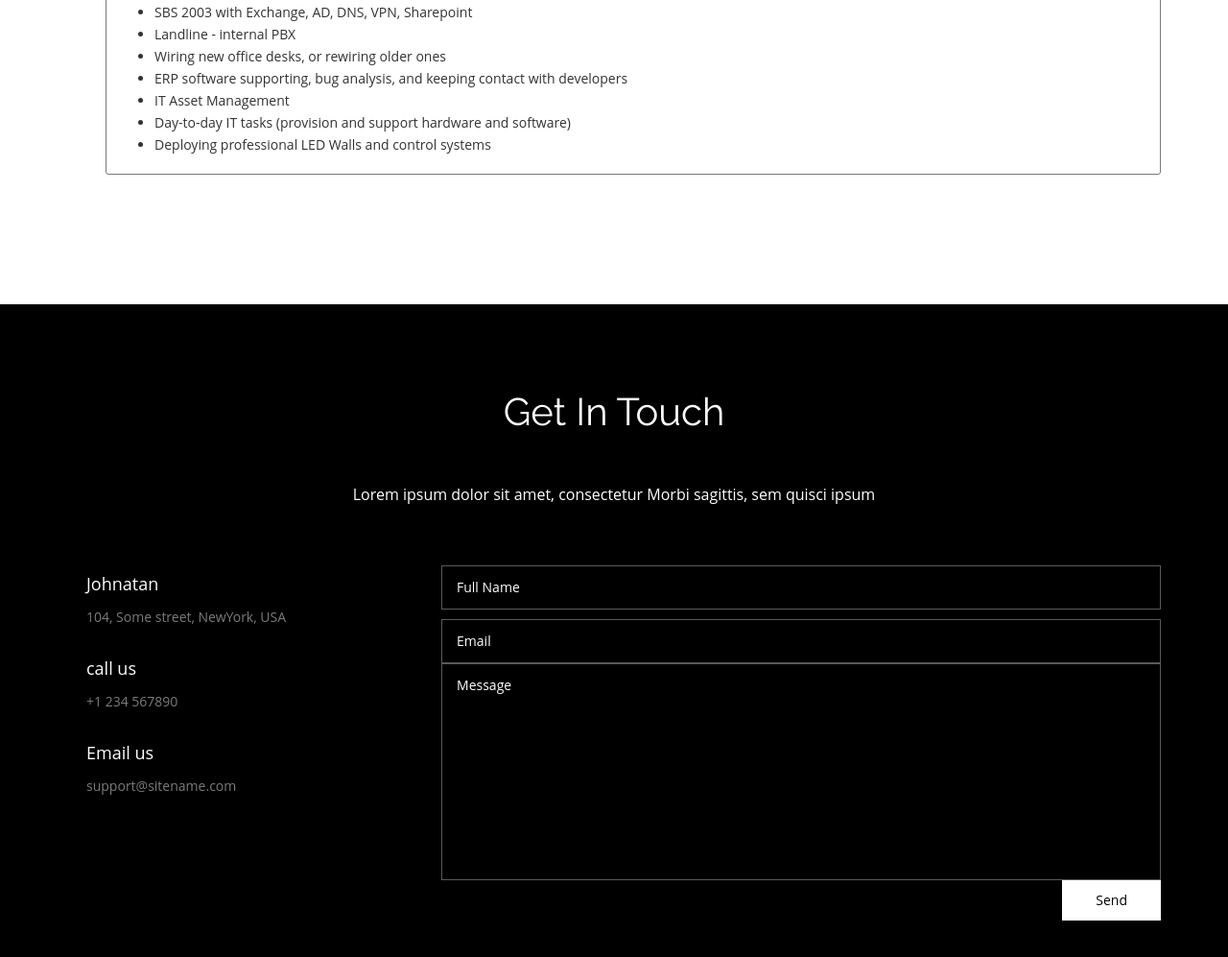
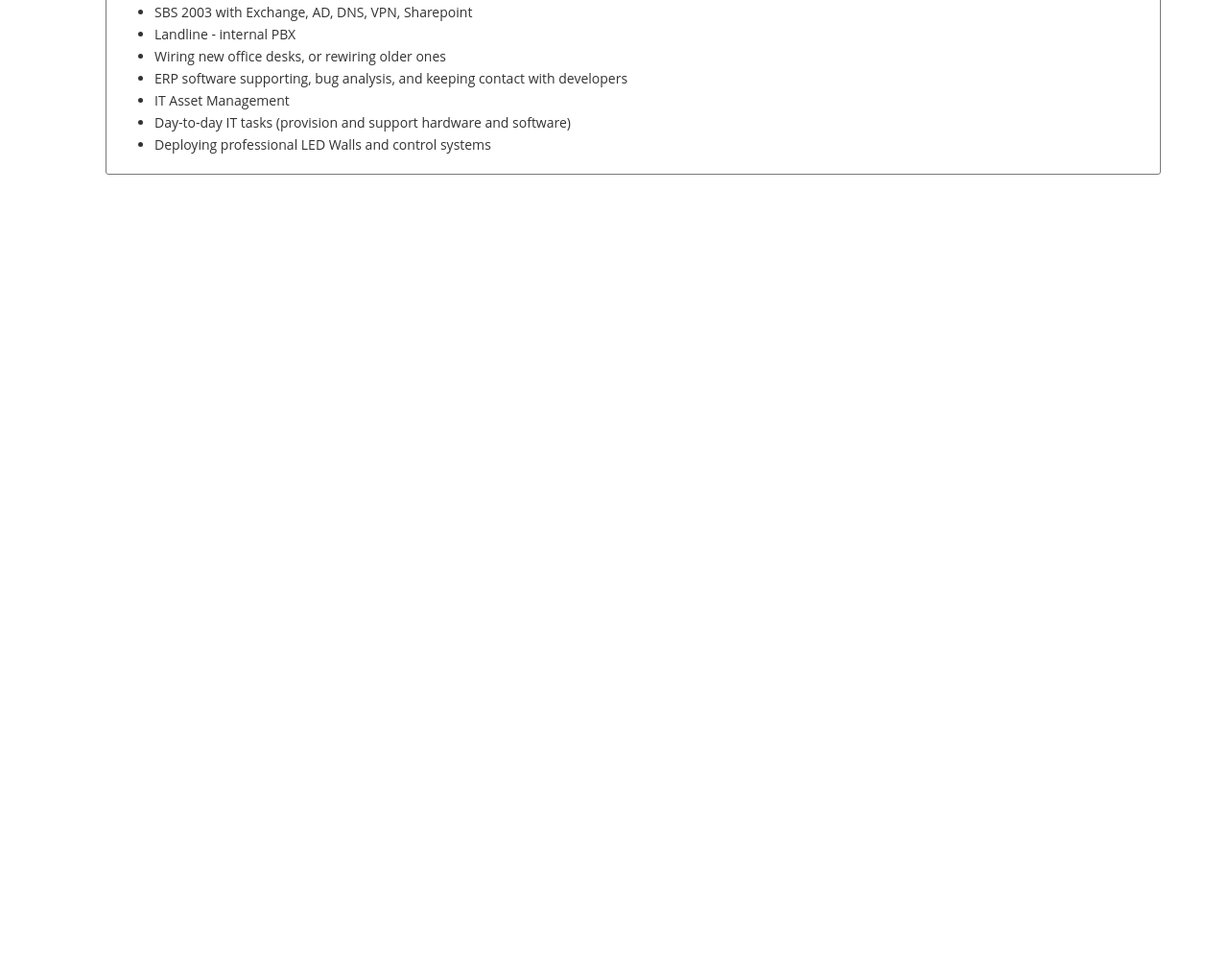
Before and after one commit to mdanidl/mdanidl.github.io, a plain HTML site: page index.html in a window 1280 px wide. Shown: the part 3612-4609 px from the top of the page at 96% size. After the commit the page ends 3929 px from the top, so only its background shows below. Drawn offline with Linux system fonts and the light colour scheme.

Commit message:
couple of fixes

```diff
--- a/index.html
+++ b/index.html
@@ -424,70 +424,6 @@
 </div>
 </section>
 
-<!--Footer-->
-<footer class="footer_wrapper" id="contact">
-  <div class="container">
-    <section class="page_section contact" id="contact">
-      <div class="contact_section">
-        <h2>Get In Touch</h2>
-	<h6>Lorem ipsum dolor sit amet, consectetur Morbi sagittis, sem quisci ipsum</h6>
-
-      </div>
-      <div class="row">
-        <div class="col-lg-4 wow fadeInLeft">
-			<div class="contact_info">
-				<div class="detail">
-					<h4>Johnatan</h4>
-					<p>104, Some street, NewYork, USA</p>
-				</div>
-				<div class="detail">
-					<h4>call us</h4>
-					<p>+1 234 567890</p>
-				</div>
-				<div class="detail">
-					<h4>Email us</h4>
-					<p>support@sitename.com</p>
-				</div>
-			</div>
-        </div>
-        <div class="col-lg-8 wow fadeInLeft delay-06s">
-         	  <!--NOTE: Update your email Id in "contact_me.php" file in order to receive emails from your contact form-->
-
-		<form name="sentMessage" id="contactForm"  novalidate>
-		 <div class="control-group">
-                    <div class="controls">
-			<input type="text" class="form-control"
-			   	   placeholder="Full Name" id="name" required
-			           data-validation-required-message="Please enter your name" />
-			  <p class="help-block"></p>
-		   </div>
-	         </div>
-                <div class="control-group">
-                  <div class="controls">
-			<input type="email" class="form-control" placeholder="Email"
-			   	            id="email" required
-			   		   data-validation-required-message="Please enter your email" />
-		</div>
-	    </div>
-
-               <div class="control-group">
-                 <div class="controls">
-				 <textarea rows="10" cols="100" class="form-control"
-                       placeholder="Message" id="message" required
-		       data-validation-required-message="Please enter your message" minlength="5"
-                       data-validation-minlength-message="Min 5 characters"
-                        maxlength="999" style="resize:none"></textarea>
-		</div>
-               </div>
-	     <div id="success"> </div> <!-- For success/fail messages -->
-	    <button type="submit" class="btn btn-primary pull-right">Send</button><br />
-          </form>
-        </div>
-      </div>
-    </section>
-  </div>
-</footer>
-
 <script type="text/javascript" src="js/jquery-1.11.0.min.js"></script>
 <script type="text/javascript" src="js/bootstrap.min.js"></script>
 <script type="text/javascript" src="js/jquery-scrolltofixed.js"></script>
@@ -496,8 +432,6 @@
 <script type="text/javascript" src="js/jquery.isotope.js"></script>
 <script src="js/fancybox/jquery.fancybox.pack.js" type="text/javascript"></script>
 <script type="text/javascript" src="js/wow.js"></script>
- <script src="contact/jqBootstrapValidation.js"></script>
- <script src="contact/contact_me.js"></script>
 <script type="text/javascript" src="js/custom.js"></script>
 
 </body>
```
